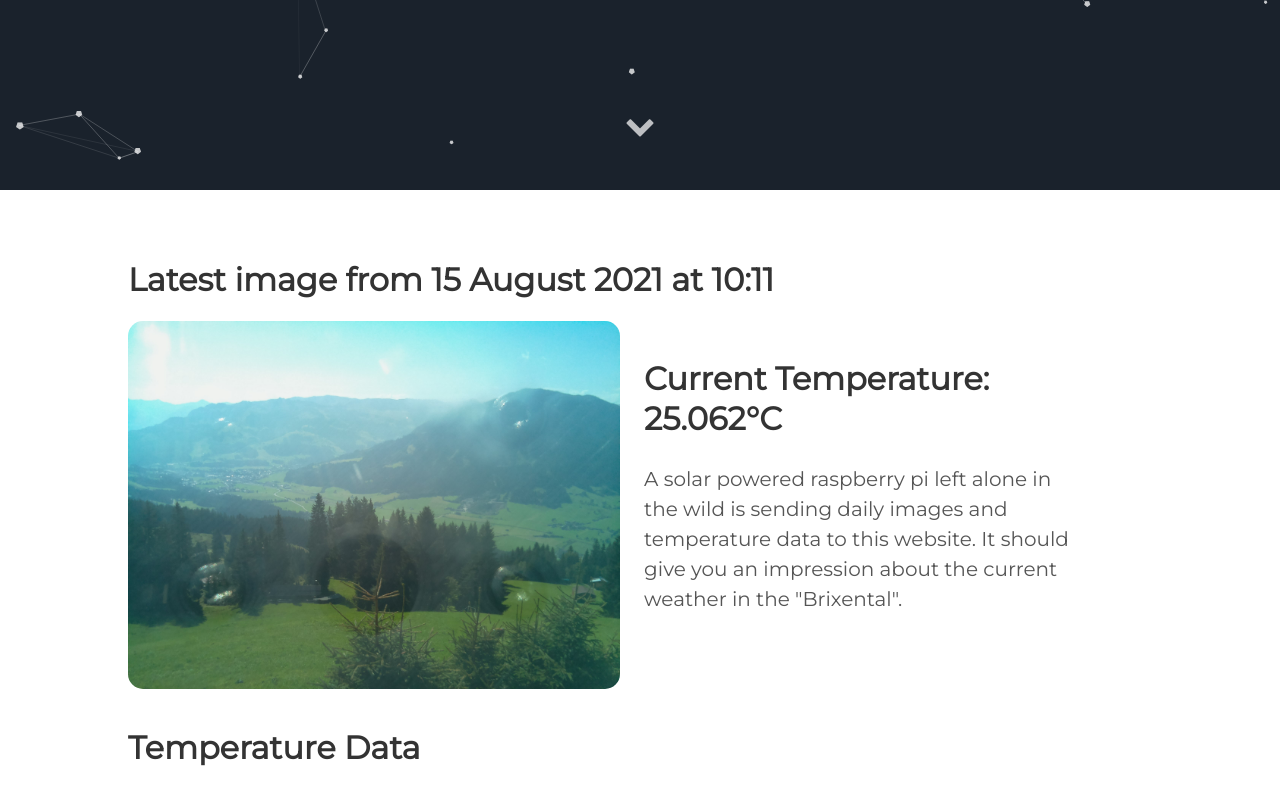
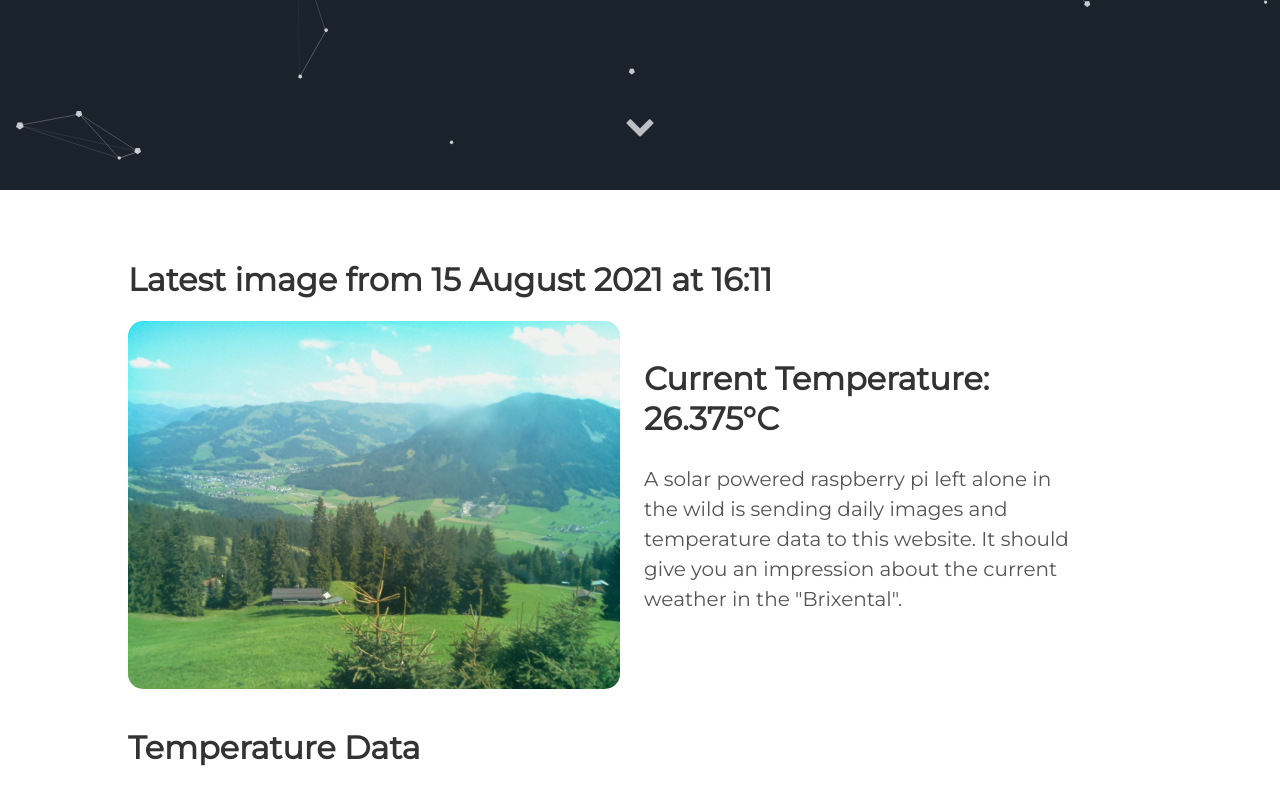
Before and after one commit to vektorious/vektorious.github.io, a Jekyll site: the page built from resources/huette.md, in a window 1280 px wide and 900 px high, scrolled down 710 px. Shown: the top 805 px of the window. Built offline with Jekyll 4.4.1, drawn with Linux system fonts in a browser that asks for light colours.

Commit message:
I'm a bot beep boop

```diff
--- a/resources/huette.md
+++ b/resources/huette.md
@@ -6,13 +6,13 @@ image: '/assets/img/'
 description: 'Live image from the Austrian alps'
 twitter_text: ' '
 ---
-## Latest image from 15 August 2021 at 10:11
+## Latest image from 15 August 2021 at 16:11
 <div class="huette">
   <div class="huette-image">
     <img src="{{ "/assets/img/huette.jpg" | prepend: site.baseurl }}">
   </div>
   <div class="huette-text">
-        <h2>Current Temperature: 25.062°C</h2>
+        <h2>Current Temperature: 26.375°C</h2>
         <p>A solar powered raspberry pi left alone in the wild is sending daily images and temperature data to this website. It should give you an impression about the current weather in the "Brixental".</p>
 
   </div>
```
Also changed, not shown: rpi-script/2021-08-15_161000.txt (renamed from rpi-script/2021-08-15_101003.txt, +5 -5 lines), rpi-script/huette.md (+2 -2 lines), assets/img/huette.jpg, assets/img/temp_plot.png, rpi-script/temp_plot.png, 1 other file.
